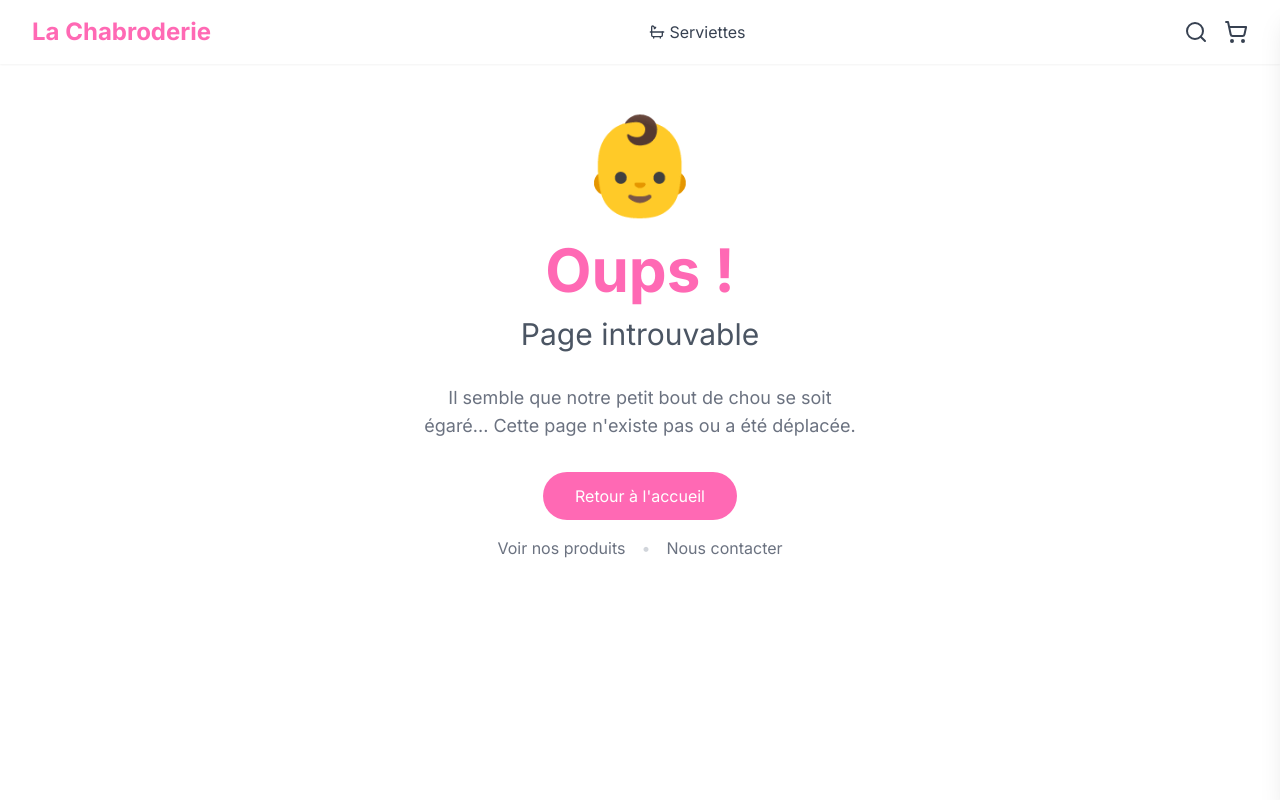
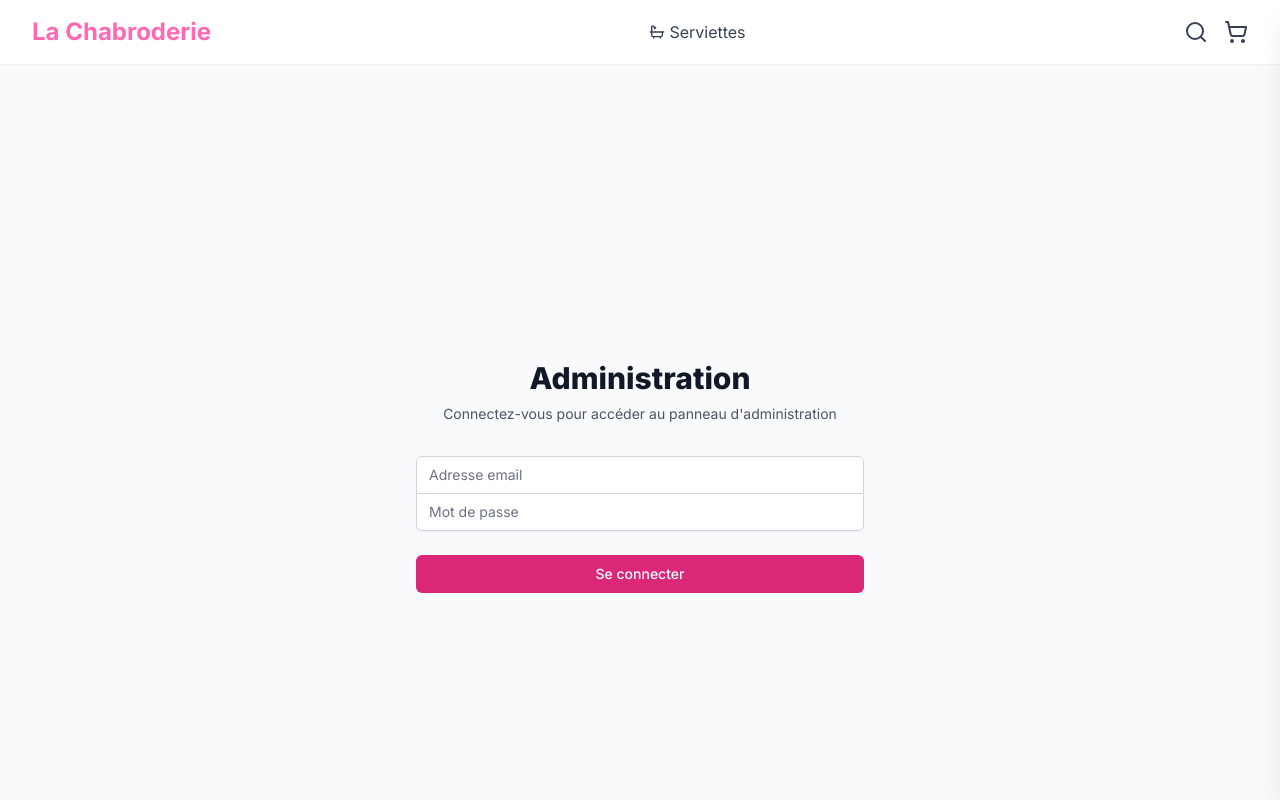
Before and after one commit to game05/ecommerce, a Next.js app: page /brodadmin in a window 1280 px wide. Before the commit this address had no page. Shown: the top 800 px of the page. Built offline with nearby package versions, Linux system fonts and the light colour scheme.

Commit message:
Ajout de l'interface d'administration avec authentification Supabase

```diff
--- /dev/null
+++ b/src/app/brodadmin/dashboard/page.tsx
@@ -0,0 +1,137 @@
+'use client';
+
+import { useEffect, useState } from 'react';
+import { supabase } from '@/lib/supabase';
+import { useRouter } from 'next/navigation';
+import Loading from '@/components/loading';
+import Image from 'next/image';
+
+type Product = {
+  id: number;
+  name: string;
+  description: string;
+  price: number;
+  image_url: string;
+  stock: number;
+  category: string;
+  size?: string;
+};
+
+export default function AdminDashboard() {
+  const [products, setProducts] = useState<Product[]>([]);
+  const [loading, setLoading] = useState(true);
+  const [error, setError] = useState<string | null>(null);
+  const router = useRouter();
+
+  useEffect(() => {
+    checkAuth();
+    fetchProducts();
+  }, []);
+
+  const checkAuth = async () => {
+    const { data: { session } } = await supabase.auth.getSession();
+    if (!session) {
+      router.push('/brodadmin');
+    }
+  };
+
+  const fetchProducts = async () => {
+    try {
+      const { data, error } = await supabase
+        .from('products')
+        .select('*')
+        .order('id');
+
+      if (error) throw error;
+      setProducts(data || []);
+    } catch (error: any) {
+      setError(error.message);
+    } finally {
+      setLoading(false);
+    }
+  };
+
+  const handleLogout = async () => {
+    await supabase.auth.signOut();
+    router.push('/brodadmin');
+  };
+
+  if (loading) return <Loading />;
+
+  return (
+    <div className="min-h-screen bg-gray-100">
+      <nav className="bg-white shadow-sm">
+        <div className="max-w-7xl mx-auto px-4 sm:px-6 lg:px-8">
+          <div className="flex justify-between h-16">
+            <div className="flex items-center">
+              <h1 className="text-xl font-semibold text-gray-900">
+                Panneau d'administration
+              </h1>
+            </div>
+            <div className="flex items-center">
+              <button
+                onClick={handleLogout}
+                className="ml-4 px-4 py-2 border border-transparent text-sm font-medium rounded-md text-white bg-pink-600 hover:bg-pink-700"
+              >
+                Déconnexion
+              </button>
+            </div>
+          </div>
+        </div>
+      </nav>
+
+      <main className="py-10">
+        <div className="max-w-7xl mx-auto px-4 sm:px-6 lg:px-8">
+          {error && (
+            <div className="rounded-md bg-red-50 p-4 mb-6">
+              <div className="text-sm text-red-700">{error}</div>
+            </div>
+          )}
+
+          <div className="bg-white shadow overflow-hidden sm:rounded-md">
+            <ul className="divide-y divide-gray-200">
+              {products.map((product) => (
+                <li key={product.id} className="px-6 py-4 hover:bg-gray-50">
+                  <div className="flex items-center space-x-4">
+                    <div className="flex-shrink-0 w-16 h-16 relative">
+                      <Image
+                        src={product.image_url}
+                        alt={product.name}
+                        fill
+                        className="object-cover rounded-md"
+                      />
+                    </div>
+                    <div className="flex-1 min-w-0">
+                      <p className="text-sm font-medium text-gray-900 truncate">
+                        {product.name}
+                      </p>
+                      <p className="text-sm text-gray-500 truncate">
+                        {product.description}
+                      </p>
+                      <div className="mt-1 flex items-center space-x-4">
+                        <span className="text-sm text-gray-500">
+                          Prix: {product.price}€
+                        </span>
+                        <span className="text-sm text-gray-500">
+                          Stock: {product.stock}
+                        </span>
+                        {product.size && (
+                          <span className="text-sm text-gray-500">
+                            Taille: {product.size}
+                          </span>
+                        )}
+                        <span className="text-sm text-gray-500">
+                          Catégorie: {product.category}
+                        </span>
+                      </div>
+                    </div>
+                  </div>
+                </li>
+              ))}
+            </ul>
+          </div>
+        </div>
+      </main>
+    </div>
+  );
+}
--- /dev/null
+++ b/src/app/brodadmin/page.tsx
@@ -0,0 +1,107 @@
+'use client';
+
+import { useState } from 'react';
+import { supabase } from '@/lib/supabase';
+import { useRouter } from 'next/navigation';
+import Loading from '@/components/loading';
+
+export default function AdminLogin() {
+  const [email, setEmail] = useState('');
+  const [password, setPassword] = useState('');
+  const [loading, setLoading] = useState(false);
+  const [error, setError] = useState<string | null>(null);
+  const router = useRouter();
+
+  const handleLogin = async (e: React.FormEvent) => {
+    e.preventDefault();
+    setLoading(true);
+    setError(null);
+
+    try {
+      const { data, error } = await supabase.auth.signInWithPassword({
+        email,
+        password,
+      });
+
+      if (error) throw error;
+
+      if (data.user) {
+        router.push('/brodadmin/dashboard');
+      }
+    } catch (error: any) {
+      setError(error.message || 'Une erreur est survenue lors de la connexion');
+    } finally {
+      setLoading(false);
+    }
+  };
+
+  if (loading) return <Loading />;
+
+  return (
+    <div className="min-h-screen flex items-center justify-center bg-gray-50 py-12 px-4 sm:px-6 lg:px-8">
+      <div className="max-w-md w-full space-y-8">
+        <div>
+          <h2 className="mt-6 text-center text-3xl font-extrabold text-gray-900">
+            Administration
+          </h2>
+          <p className="mt-2 text-center text-sm text-gray-600">
+            Connectez-vous pour accéder au panneau d'administration
+          </p>
+        </div>
+
+        <form className="mt-8 space-y-6" onSubmit={handleLogin}>
+          {error && (
+            <div className="rounded-md bg-red-50 p-4">
+              <div className="text-sm text-red-700">{error}</div>
+            </div>
+          )}
+
+          <div className="rounded-md shadow-sm -space-y-px">
+            <div>
+              <label htmlFor="email-address" className="sr-only">
+                Adresse email
+              </label>
+              <input
+                id="email-address"
+                name="email"
+                type="email"
+                autoComplete="email"
+                required
+                className="appearance-none rounded-none relative block w-full px-3 py-2 border border-gray-300 placeholder-gray-500 text-gray-900 rounded-t-md focus:outline-none focus:ring-pink-500 focus:border-pink-500 focus:z-10 sm:text-sm"
+                placeholder="Adresse email"
+                value={email}
+                onChange={(e) => setEmail(e.target.value)}
+              />
+            </div>
+            <div>
+              <label htmlFor="password" className="sr-only">
+                Mot de passe
+              </label>
+              <input
+                id="password"
+                name="password"
+                type="password"
+                autoComplete="current-password"
+                required
+                className="appearance-none rounded-none relative block w-full px-3 py-2 border border-gray-300 placeholder-gray-500 text-gray-900 rounded-b-md focus:outline-none focus:ring-pink-500 focus:border-pink-500 focus:z-10 sm:text-sm"
+                placeholder="Mot de passe"
+                value={password}
+                onChange={(e) => setPassword(e.target.value)}
+              />
+            </div>
+          </div>
+
+          <div>
+            <button
+              type="submit"
+              disabled={loading}
+              className="group relative w-full flex justify-center py-2 px-4 border border-transparent text-sm font-medium rounded-md text-white bg-pink-600 hover:bg-pink-700 focus:outline-none focus:ring-2 focus:ring-offset-2 focus:ring-pink-500"
+            >
+              {loading ? 'Connexion...' : 'Se connecter'}
+            </button>
+          </div>
+        </form>
+      </div>
+    </div>
+  );
+}
```
